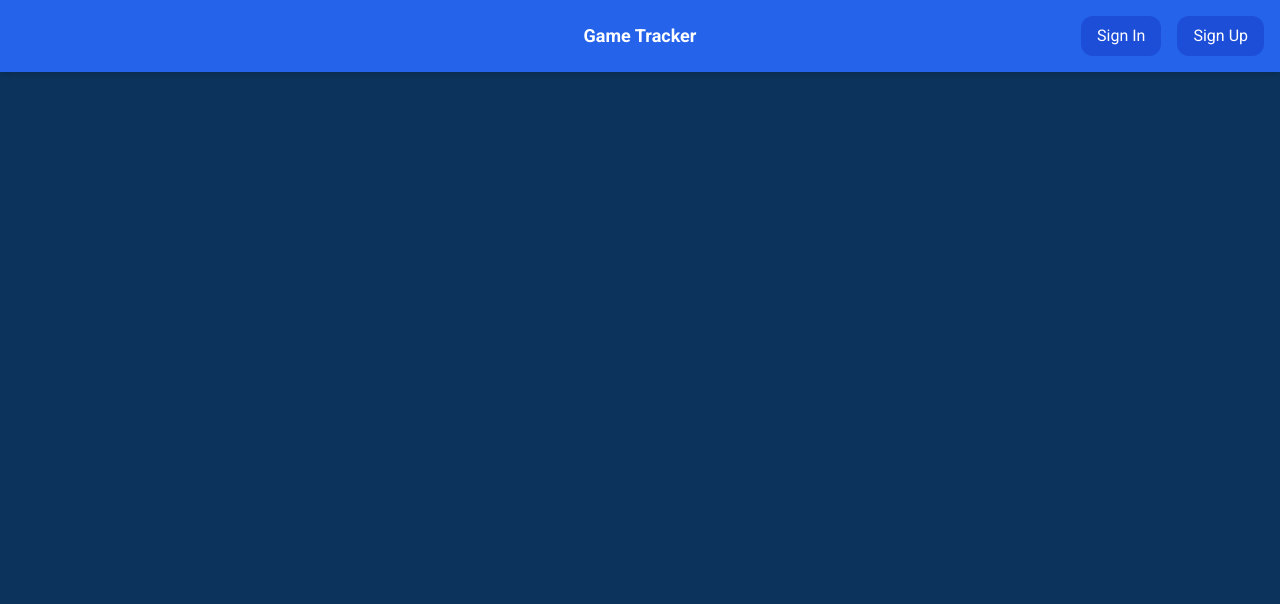
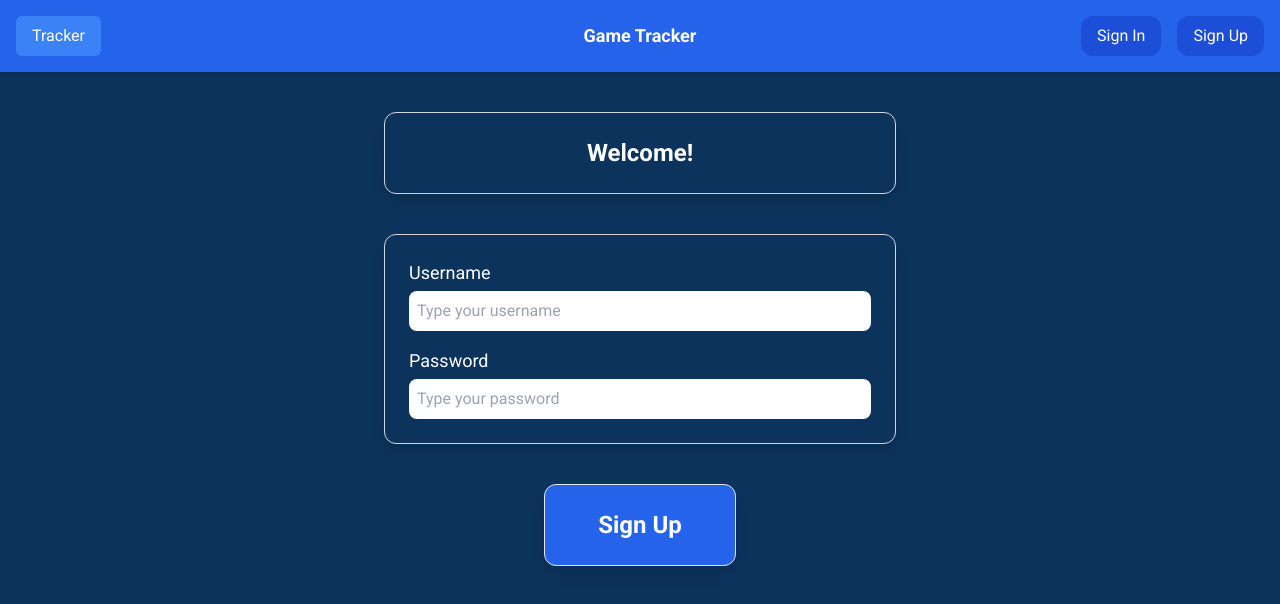
Before and after one commit to MTavaresBorges/game-tracker-frontend, a Vue app: page /signin in a window 1280 px wide. Shown: the top 604 px of the page. Built offline with nearby package versions, Linux system fonts and the light colour scheme.

Commit message:
feat: sign in page has been created

```diff
--- a/src/components/NavigationMenu.vue
+++ b/src/components/NavigationMenu.vue
@@ -1,6 +1,13 @@
 <script setup>
 
+  import { ref } from 'vue';
   import { RouterLink } from 'vue-router';
+
+  const isDropdownOpen = ref(false); //Dropdown state
+
+  function toggleDropdown() {
+    isDropdownOpen.value = !isDropdownOpen.value;
+  }
 
 </script>
 
@@ -8,7 +15,22 @@
   <header class="bg-blue-600 text-white shadow-md">
     <nav class="flex items-center justify-between p-4">
 
-      <div class="flex-1"></div>
+      <div class="flex-1">
+        <div>
+          <button
+            @click="toggleDropdown"
+            type="button"
+            class="px-4 py-2 text-white bg-blue-500 rounded-md hover:bg-blue-700 focus:outline-none focus:ring-2 focus:ring-blue-600 focus:ring-opacity-50">
+            Tracker
+          </button>
+          <div v-if="isDropdownOpen" class=" w-48 mt-2 rounded-md bg-white shadow-lg ring-1 ring-black ring-opacity-5 focus:outline-none">
+            <div class="py-1">
+              <a href="#" class="block px-4 py-2 text-sm text-gray-700 hover:bg-gray-100">List</a>
+              <a href="#" class="block px-4 py-2 text-sm text-gray-700 hover:bg-gray-100">Feed</a>
+            </div>
+          </div>
+        </div>
+      </div>
 
       <RouterLink :to="{ name: 'home' }">
         <div class="text-lg font-bold flex-1 text-center">
@@ -17,13 +39,15 @@
       </RouterLink>
 
       <div class="flex-1 flex justify-end gap-4">
-        <button class="px-4 py-2 bg-blue-700 rounded-xl hover:bg-blue-800">Sign In</button>
+        <RouterLink :to="{ name: 'signin' }">
+          <button class="px-4 py-2 bg-blue-700 rounded-xl hover:bg-blue-800">Sign In</button>
+        </RouterLink>
 
         <RouterLink :to="{ name: 'signup' }">
           <button class="px-4 py-2 bg-blue-700 rounded-xl hover:bg-blue-800">Sign Up</button>
         </RouterLink>
+      </div>
 
-      </div>
     </nav>
   </header>
 </template>
--- a/src/router/index.js
+++ b/src/router/index.js
@@ -1,6 +1,7 @@
 import { createRouter, createWebHistory } from 'vue-router'
 import HomeView from '../views/HomeView.vue'
 import SignUpView from '@/views/SignUpView.vue';
+import SignInView from '@/views/SignInView.vue';
 
 const router = createRouter({
   history: createWebHistory(import.meta.env.BASE_URL),
@@ -14,6 +15,11 @@ const router = createRouter({
       path: '/signup',
       name: 'signup',
       component: SignUpView
+    },
+    {
+      path: '/signin',
+      name: 'signin',
+      component: SignInView
     }
   ],
 });
--- /dev/null
+++ b/src/views/SignInView.vue
@@ -0,0 +1,43 @@
+<template>
+    <main class="text-center container mx-auto text-white">
+        <div class="border border-gray-300 rounded-xl shadow-lg mt-10 w-[40%] mx-auto">
+            <div class="p-6 font-bold text-2xl font-roboto">
+                Welcome!
+            </div>
+        </div>
+        <div class="grid grid-cols-12 gap-4 items-center border border-gray-300 rounded-xl shadow-lg mt-10 w-[40%] mx-auto p-6">
+            <div class="col-span-12 flex flex-col">
+                <label class="text-lg mb-1 text-left w-full">Username</label>
+                <input v-model="username" type="text" placeholder="Type your username" class="p-2 rounded-lg w-full text-gray-600"/>
+            </div>
+            <div class="col-span-12 flex flex-col">
+                <label class="text-lg mb-1 text-left w-full">Password</label>
+                <input v-model="password" type="password" placeholder="Type your password" class="p-2 rounded-lg w-full text-gray-600"/>
+            </div>
+        </div>
+
+        <div>
+            <button class="border rounded-xl shadow-lg mt-10 w-[15%] mx-auto p-6 font-bold text-2xl font-roboto bg-blue-600 hover:bg-blue-700">
+                Sign Up
+            </button>
+        </div>
+    </main>
+</template>
+
+<script setup>
+
+</script>
+
+<style scoped>
+    /* This removes the arrows from the input type="number" */
+    input[type='number']::-webkit-inner-spin-button,
+    input[type='number']::-webkit-outer-spin-button {
+        -webkit-appearance: none;
+        margin: 0;
+    }
+
+    /* Firefox only */
+    input[type='number'] {
+        -moz-appearance: textfield;
+    }
+</style>
```
